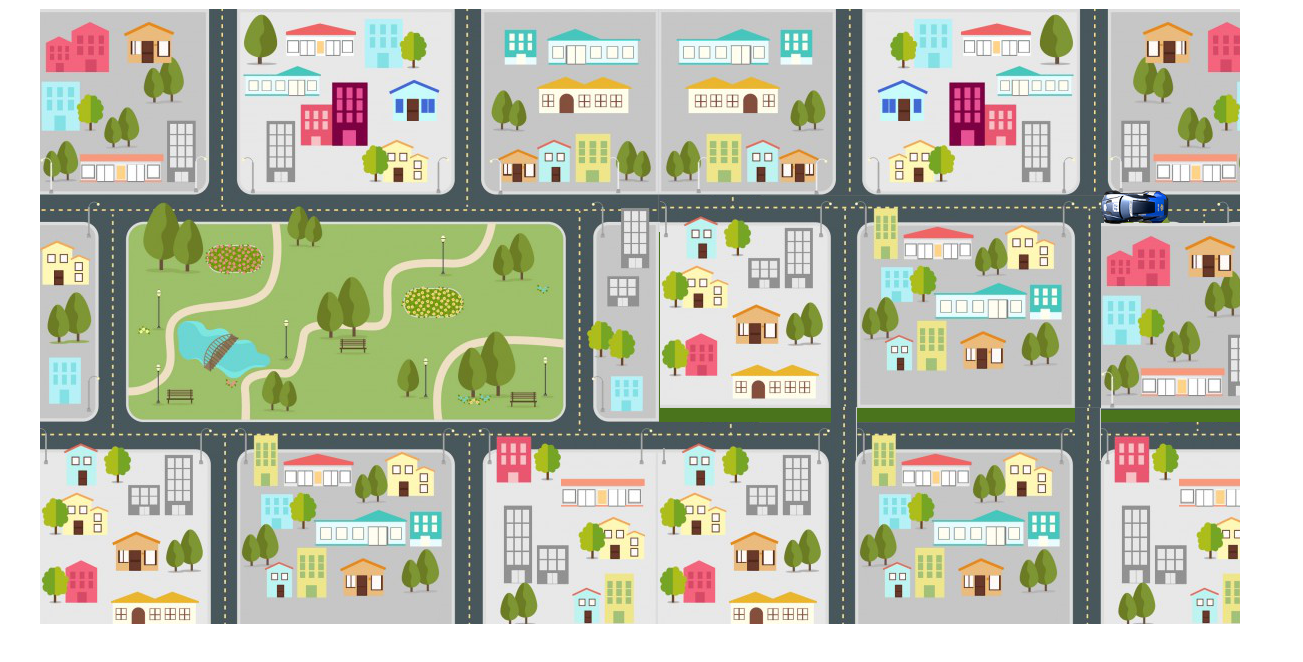
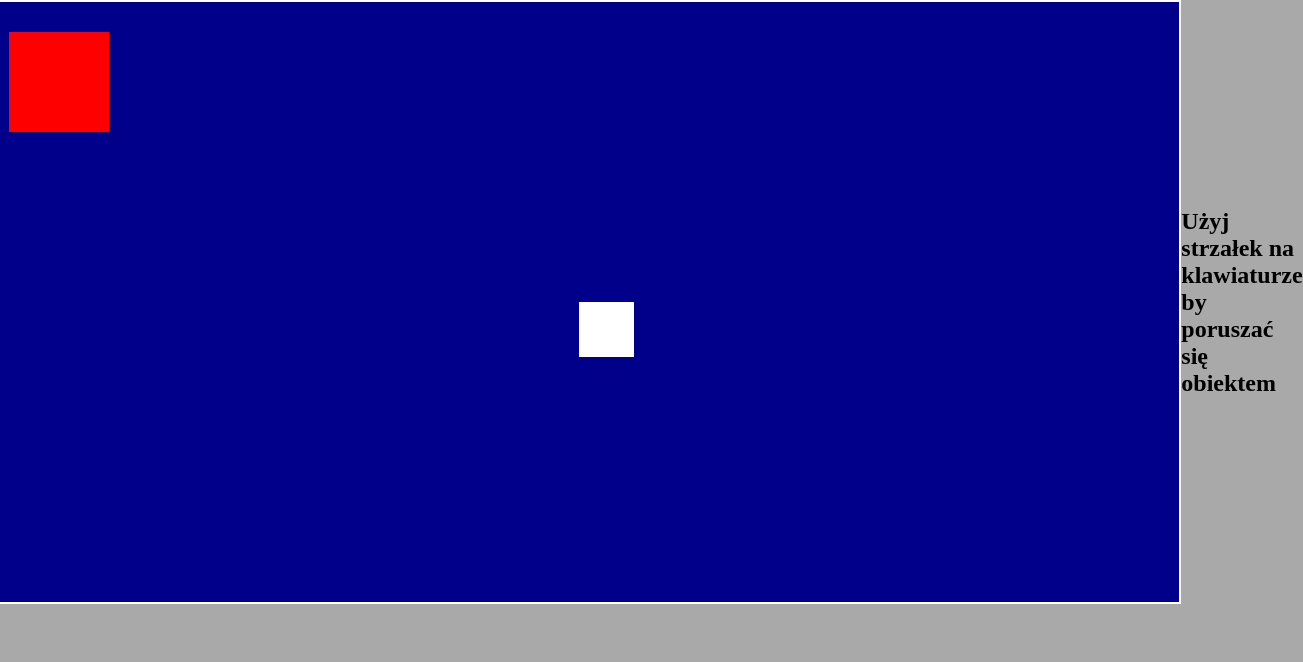
Before and after one commit to infoshareacademy/jfdzl1-blue-brothers-game, a plain HTML site: page index.html in a window 1280 px wide. Shown: the whole page, 1303 px wide, since content can reach past the window. Drawn offline with Linux system fonts and the light colour scheme.

Commit message:
Added engine game

```diff
--- a/index.html
+++ b/index.html
@@ -2,19 +2,30 @@
 <html lang="en">
 <head>
     <meta charset="UTF-8">
-    <link rel="stylesheet" href="./css/style.css">
     <title>Game</title>
+    <style>
+        body {
+            margin: 0;
+            padding: 0;
+            display: flex;
+            align-items: center;
+            justify-content: center;
+            background-color: darkgray;
+        }
 
+        canvas {
+            border: 2px solid #fff;
+        }
+    </style>
 </head>
 <body>
 
+<canvas>
 
-    <div class="game">
-    <img id="background" src="image/obrazek.png"/>
-    <img id="player" src="image/car.png"/>
-    </div>
-    <script src="./js/main.js" type="text/css"></script>
+</canvas>
 
 
+<script src="./js/main.js"></script>
+<h2> Użyj strzałek na klawiaturze by poruszać się obiektem</h2>
 </body>
 </html>
--- a/js/main.js
+++ b/js/main.js
@@ -1,9 +1,84 @@
-var game = new Game(800, 600, Phaser.AUTO, '', {preload: preload, create: create, update: update, render: render});
-function preload() {
-    game.load.image('obrazek', './image/obrazek.png');
+const canvas = document.querySelector('canvas');
+const ctx = canvas.getContext('2d');
+
+canvas.width = 1200;
+canvas.height = 600;
+
+const cw = canvas.width;
+const ch = canvas.height;
+
+const speed = 25;
+
+
+const playerSize = 100;
+let playerX = 30;
+let playerY = 30;
+
+const orbSize = 55;
+let orbX = cw / 2;
+let orbY = ch / 2;
+
+
+function orb() {
+    ctx.fillStyle = 'white';
+    ctx.fillRect(orbX, orbY, orbSize, orbSize);
+
 }
-function create() {
-    game.add.image(0, 0, 'obrazek');
+
+function map() {
+    ctx.fillStyle = 'darkblue';
+    ctx.fillRect(0, 0, cw, ch);
 }
-function update() {}
-function render() {}
+
+function player() {
+    ctx.fillStyle = 'red';
+    ctx.fillRect(playerX, playerY, playerSize, playerSize);
+
+    if (playerY <= 0) {
+        playerY = 0;
+    }
+    if (playerX <= 0) {
+        playerX = 0;
+    }
+    if (playerY > 500) {
+        playerY = 500 ;
+    }
+    if (playerX > 1100) {
+        playerX = 1100 ;
+    }
+}
+
+
+
+window.addEventListener('keydown', function (event) {
+    switch (event.keyCode) {
+        case 37:
+            playerX -= speed;
+            console.log('Lewo');
+            break;
+
+        case 38:
+            playerY -= speed;
+            console.log('Góra');
+            break;
+
+        case 39:
+            playerX += speed;
+            console.log('Prawo');
+            break;
+
+        case 40:
+            playerY += speed;
+            console.log('Dół');
+            break;
+    }
+}, false);
+
+function game() {
+    map();
+    orb();
+    player()
+}
+
+game();
+setInterval(game, 5 / 5);
```
